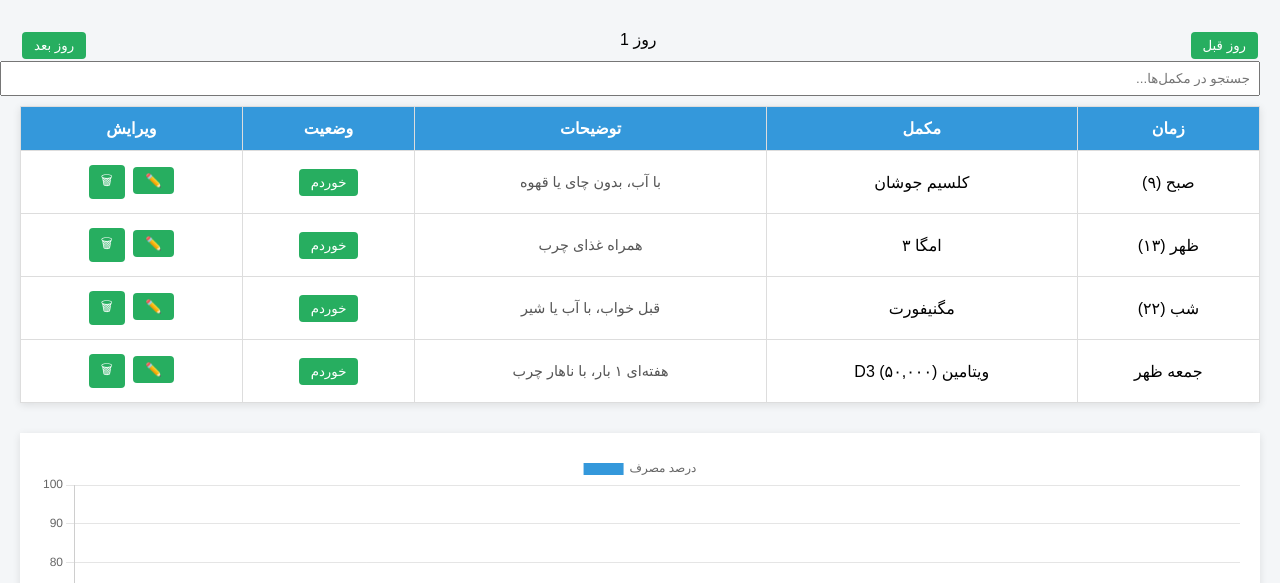
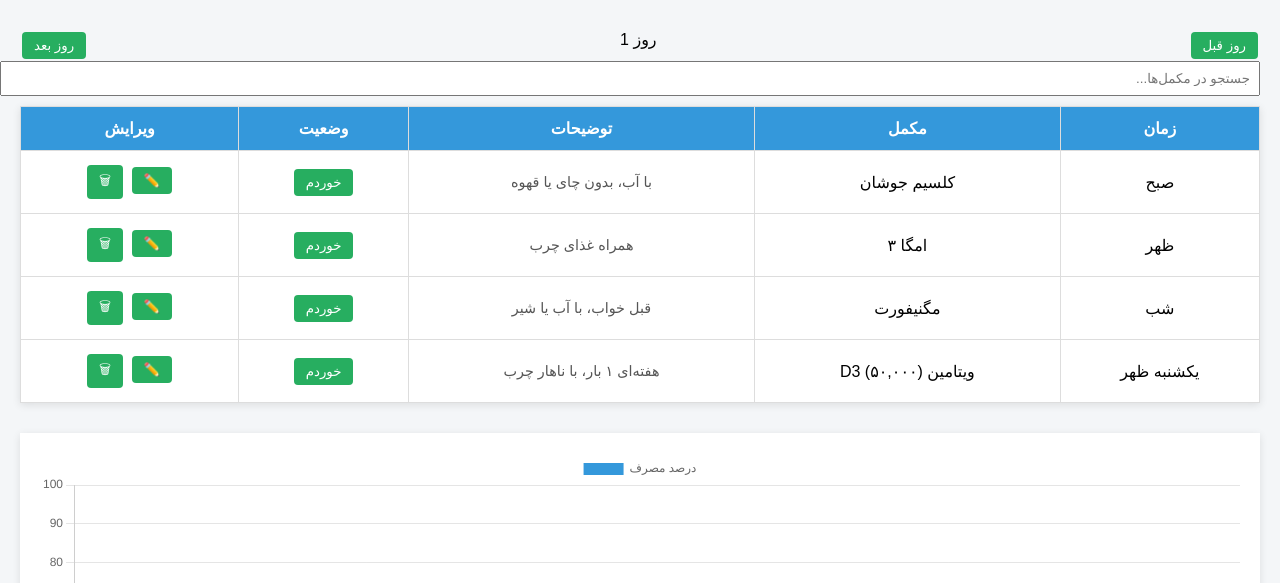
Before and after one commit to tradejournall/mokamelcheck, a plain HTML site: page index.html in a window 1280 px wide. Shown: the part 217-800 px from the top of the page. Drawn offline with nearby package versions, Linux system fonts and the light colour scheme.

Commit message:
Update index.html

```diff
--- a/index.html
+++ b/index.html
@@ -374,10 +374,10 @@
 
   if (!supplementPages[0] || supplementPages[0].length === 0) {
     supplementPages[0] = [
-      { time: "صبح (۹)", name: "کلسیم جوشان", note: "با آب، بدون چای یا قهوه" },
-      { time: "ظهر (۱۳)", name: "امگا ۳", note: "همراه غذای چرب" },
-      { time: "شب (۲۲)", name: "مگنیفورت", note: "قبل خواب، با آب یا شیر" },
-      { time: "جمعه ظهر", name: "ویتامین D3 (۵۰,۰۰۰)", note: "هفته‌ای ۱ بار، با ناهار چرب" }
+      { time: "صبح", name: "کلسیم جوشان", note: "با آب، بدون چای یا قهوه" },
+      { time: "ظهر", name: "امگا ۳", note: "همراه غذای چرب" },
+      { time: "شب", name: "مگنیفورت", note: "قبل خواب، با آب یا شیر" },
+      { time: "یکشنبه ظهر", name: "ویتامین D3 (۵۰,۰۰۰)", note: "هفته‌ای ۱ بار، با ناهار چرب" }
     ];
   }
 
```
